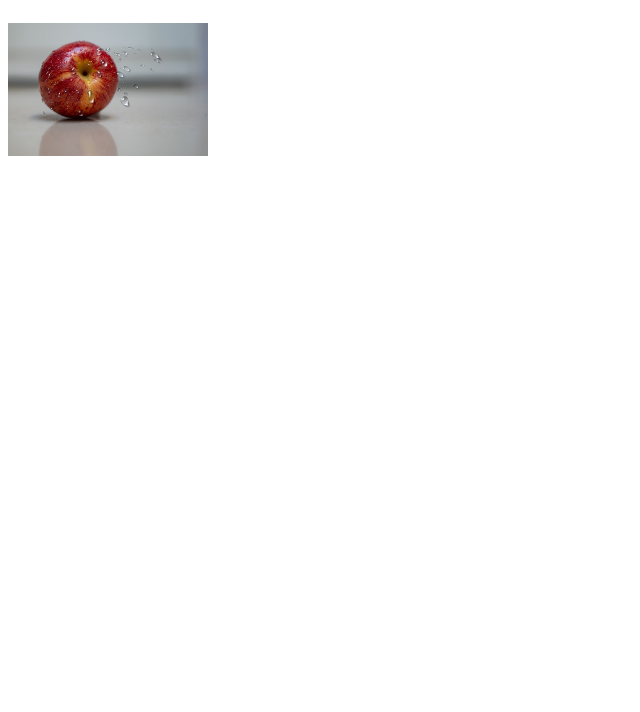
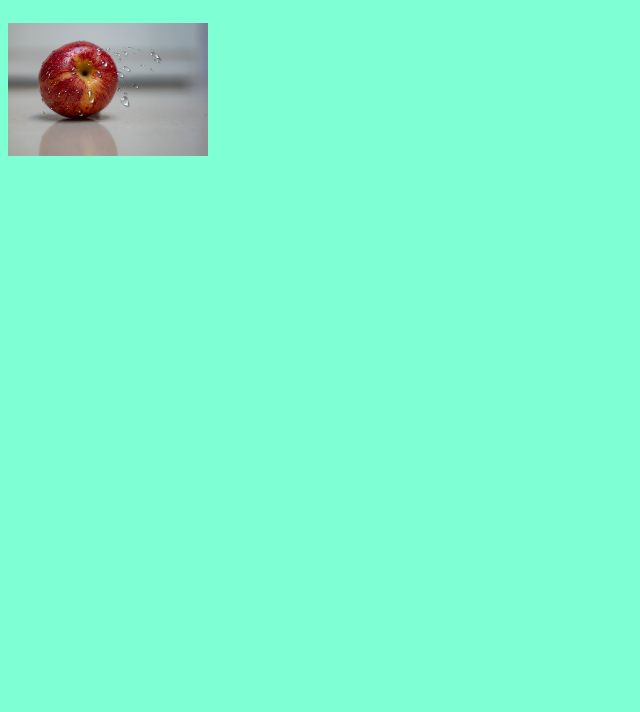
Before and after one commit to mategbenedek/My_Web_Page, a plain HTML site: page keplink.html in a window 1280 px wide. Shown: the part 88-800 px from the top of the page, without its empty margins (0-640 px from the left). Drawn offline with Linux system fonts and the light colour scheme.

Commit message:
nav nem jo

```diff
--- a/keplink.html
+++ b/keplink.html
@@ -6,6 +6,10 @@
     <title>Kép+Link feladat</title>
 </head>
 <body>
+    <style>
+ body{
+    background-color: aquamarine;}
+    </style>
     <nav>
         <a href="index.html">HOMEPAGE</a>
         <a href="keplink.html">KÉPLINK</a>
```
